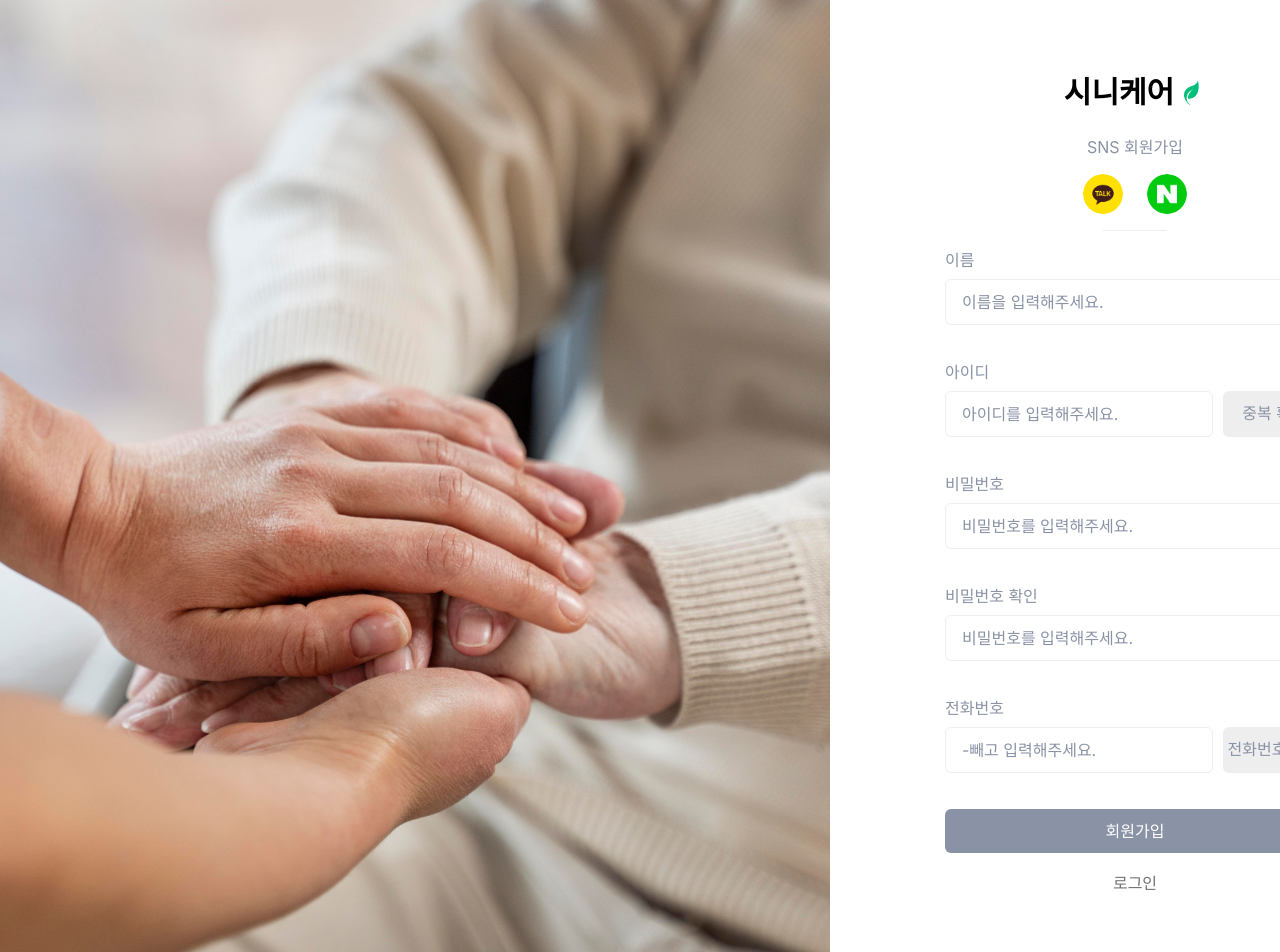
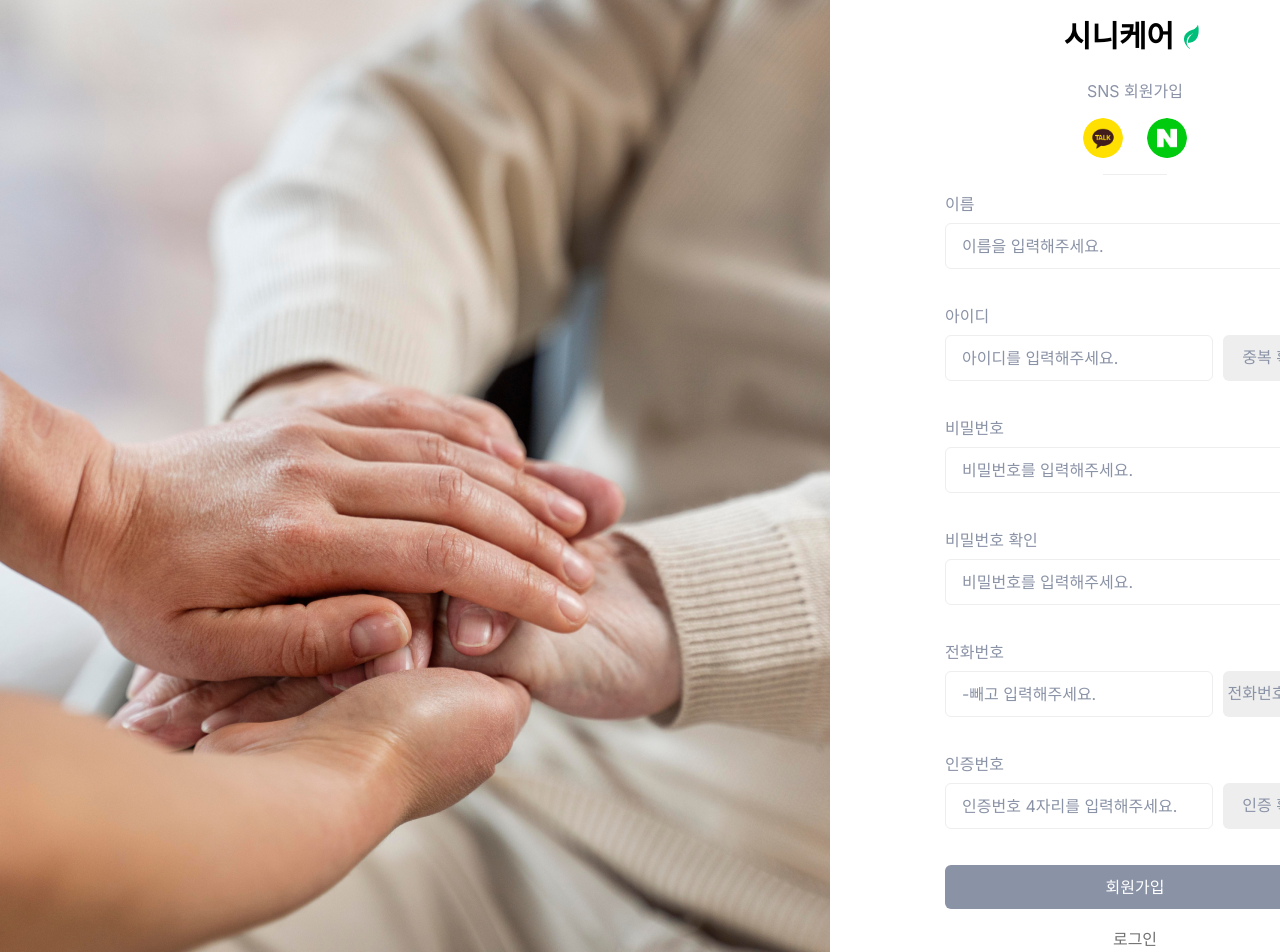
Before and after one commit to imwkdrh/Senicare, a React (Create React App) app: page / in a window 1280 px wide. Shown: the top 952 px of the page. Built offline with nearby package versions, Linux system fonts and the light colour scheme.

Commit message:
2024-08-22 10:09

```diff
--- a/src/Senicare.tsx
+++ b/src/Senicare.tsx
@@ -5,6 +5,7 @@
 export default function Senicare() {
   return (
     <>
+
       <Auth />
     </>
   );
--- a/src/components/InputBox/index.tsx
+++ b/src/components/InputBox/index.tsx
@@ -1,25 +1,21 @@
 import React from 'react'
 import './style.css';
 
-interface Props{
+interface Props {
     label: string;
     type: 'text' | 'password';
     placeholder: string;
     buttonName?: string;
 }
 
-export default function InputBox() {
+export default function InputBox({ label, type, placeholder, buttonName }: Props) {
     return (
         <div className="input-box">
-            <div className="label">인증번호</div>
+            <div className="label">{label}</div>
             <div className="input-area">
-                <input
-                    type="text"
-                    placeholder="인증번호 4자리를 입력해주세요."
-                />
-                <div className="input-button disable">
-                    인증 확인
-                </div>
+                <input type={type} placeholder={placeholder} />
+                {buttonName && <div className={"input-button disable"}>{buttonName}</div>}
+
             </div>
             <div className="message"></div>
         </div>
--- a/src/components/InputBox/style.css
+++ b/src/components/InputBox/style.css
@@ -0,0 +1,76 @@
+.input-box {
+    display: flex;
+    flex-direction: column;
+    gap: 8px;
+
+}
+
+.input-box .label {
+    color: var(--gray-color);
+    font-size: 16px;
+    font-weight: 400;
+}
+
+.input-box .input-area {
+    display: flex;
+    gap: 10px;
+
+}
+
+.input-box input {
+    flex: 1;
+    background: none;
+    outline: none;
+    border: none;
+    border: 1px solid rgba(238, 238, 238, 1);
+    background-color: white;
+
+    border-radius: 6px;
+    padding: 8px 16px;
+
+    font-family: 'Inter', sans-serif;
+    font-size: 16px;
+    font-weight: 400;
+    line-height: 175%;
+    color: var(--default-color);
+}
+
+input::placeholder {
+    color: var(--gray-color);
+
+}
+
+.input-box .input-button {
+    border-radius: 6px;
+    padding: 8px 0px;
+    width: 110px;
+
+    font-size: 16px;
+    font-weight: 400;
+    line-height: 175%;
+    color: var(--gray-color);
+    text-align: center;
+}
+
+.input-button.disable {
+    background-color: rgba(238, 238, 238, 1);
+    color: var(--gray-color);
+}
+
+.input-button.active {
+    background-color: var(--primary-10-color);
+    color: var(--primary-color);
+}
+
+.input-button.active:hover {
+    background-color: var(--primary-20-color);
+    cursor: pointer;
+}
+
+.input-box .message {
+    margin-top: -4px;
+    height: 16px;
+
+    font-size: 13px;
+    font-weight: 400;
+}
--- a/src/views/Auth/index.tsx
+++ b/src/views/Auth/index.tsx
@@ -2,12 +2,13 @@
 
 import './style.css';
 
+import InputBox from 'src/components/InputBox';
 export default function Auth() {
     return (
         <div id="auth-wrapper">
             <div className="auth-image"></div>
             <div className="auth-container">
-                <div style={{gap: '16px'}} className="auth-box">
+                <div style={{ gap: '16px' }} className="auth-box">
                     <div className="title-box">
                         <div className="title">시니케어</div>
                         <div className="logo"></div>
@@ -19,89 +20,15 @@
                             <div className="sns-button md naver"></div>
                         </div>
                     </div>
-                    <div style={{ width: '64px'}} className="divider"></div>
+                    <div style={{ width: '64px' }} className="divider"></div>
 
                     <div className="input-container">
-                        <div className="input-box">
-                            <div className="label">이름</div>
-                            <div className="input-area">
-                                <input
-                                    id="user-name"
-                                    type="text"
-                                    placeholder="이름을 입력해주세요."
-                                />
-                            </div>
-                            <div id="user-name-message" className="message"></div>
-                        </div>
-
-                        <div className="input-box">
-                            <div className="label">아이디</div>
-                            <div className="input-area">
-                                <input
-                                    id="user-id"
-                                    type="text"
-                                    placeholder="아이디를 입력해주세요."
-                                />
-                                <div id="user-id-button" className="input-button disable">
-                                    중복 확인
-                                </div>
-                            </div>
-                            <div id="user-id-message" className="message"></div>
-                        </div>
-
-                        <div className="input-box">
-                            <div className="label">비밀번호</div>
-                            <div className="input-area">
-                                <input
-                                    id="user-password"
-                                    type="password"
-                                    placeholder="비밀번호를 입력해주세요."
-                                />
-                            </div>
-                            <div id="user-password-message" className="message"></div>
-                        </div>
-
-                        <div className="input-box">
-                            <div className="label">비밀번호 확인</div>
-                            <div className="input-area">
-                                <input
-                                    id="user-password-check"
-                                    type="password"
-                                    placeholder="비밀번호를 입력해주세요."
-                                />
-                            </div>
-                            <div id="user-password-check-message" className="message"></div>
-                        </div>
-
-                        <div className="input-box">
-                            <div className="label">전화번호</div>
-                            <div className="input-area">
-                                <input
-                                    id="user-telnumber"
-                                    type="text"
-                                    placeholder="-빼고 입력해주세요."
-                                />
-                                <div id="user-telnumber-button" className="input-button disable">
-                                    전화번호 인증
-                                </div>
-                            </div>
-                            <div id="user-telnumber-message" className="message"></div>
-                        </div>
-
-                        <div id="auth-number-box" className="input-box" style={{ display: 'none'}}>
-                            <div className="label">인증번호</div>
-                            <div className="input-area">
-                                <input
-                                    id="auth-number"
-                                    type="text"
-                                    placeholder="인증번호 4자리를 입력해주세요."
-                                />
-                                <div id="auth-number-button" className="input-button disable">
-                                    인증 확인
-                                </div>
-                            </div>
-                            <div id="auth-number-message" className="message"></div>
-                        </div>
+                        <InputBox label='이름' type='text' placeholder='이름을 입력해주세요.' />
+                        <InputBox label='아이디' type='text' placeholder='아이디를 입력해주세요.' buttonName='중복 확인' />
+                        <InputBox label='비밀번호' type='password' placeholder='비밀번호를 입력해주세요.' />
+                        <InputBox label='비밀번호 확인' type='password' placeholder='비밀번호를 입력해주세요.' />
+                        <InputBox label='전화번호' type='text' placeholder='-빼고 입력해주세요.' buttonName='전화번호 인증' />
+                        <InputBox label='인증번호' type='text' placeholder='인증번호 4자리를 입력해주세요.' buttonName='인증 확인' />
                     </div>
 
                     <div className="button-container">
```
